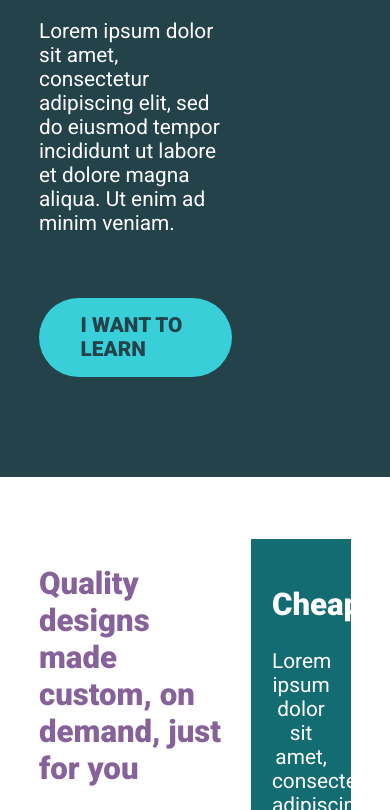
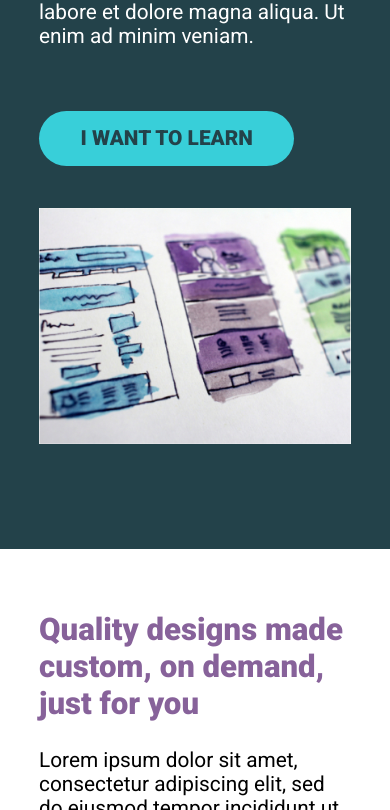
Before and after one commit to wooleah/responsive-layout-practice, a website: page challenge-07/index.html in a window 390 px wide. Shown: the part 542-1352 px from the top of the page. Drawn offline with Linux system fonts and the light colour scheme.

Commit message:
tried media queries

```diff
--- a/challenge-07/style.css
+++ b/challenge-07/style.css
@@ -95,7 +95,7 @@ header {
   display: flex;
 
   font-size: 0.9rem;
-  border: 2px solid red;
+  /* border: 2px solid red; */
 }
 
 .nav__list--primary {
@@ -161,3 +161,20 @@ header {
   color: #fff;
   background-color: #136c72;
 }
+
+@media (max-width: 900px) {
+  .row {
+    display: block;
+  }
+
+  .hero__text,
+  .hero__img,
+  .primary-content,
+  .sidebar {
+    width: 100%;
+  }
+
+  .hero__img {
+    margin-top: 2em;
+  }
+}
```
